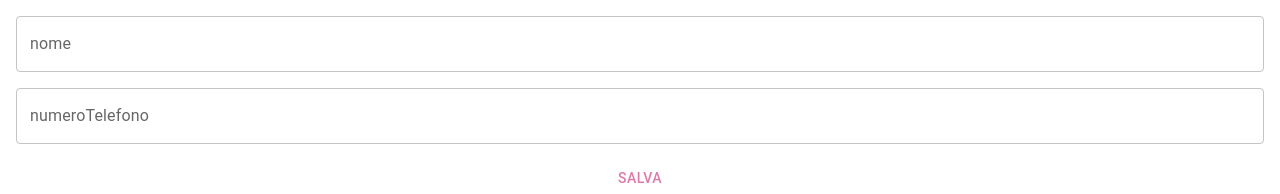
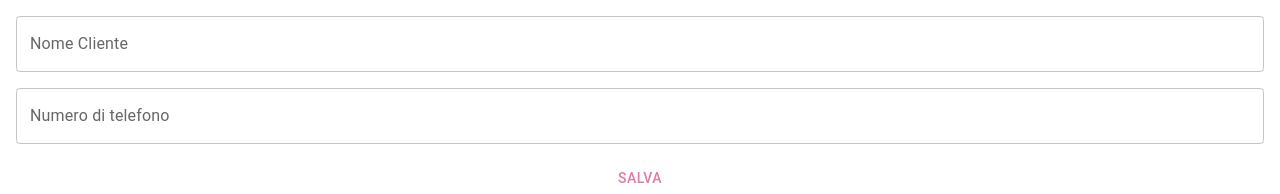
Before and after one commit to DavideVito/eleganza-delle-donne, a React (Vite) app: page /crea/crea-cliente in a window 1280 px wide. Shown: the top 194 px of the page. Built offline with nearby package versions, Linux system fonts and the light colour scheme.

Commit message:
Aggiunte funzioni

```diff
--- a/src/Pages/Crea/Cliente/CreaCliente.tsx
+++ b/src/Pages/Crea/Cliente/CreaCliente.tsx
@@ -32,9 +32,9 @@ export const CreaCliente = () => {
     });
 
     const creaCliente = async (nome: string, telefono: string) => {
-        await ClientiRepository.CreaCliente({ nomePersona: nome, numeroTelefono: telefono })
+        const id = await ClientiRepository.CreaCliente({ nomePersona: nome, numeroTelefono: telefono })
 
-        alert("Ok")
+        window.location.href = `/cliente/${id}`
     }
 
 
@@ -44,7 +44,7 @@ export const CreaCliente = () => {
             fullWidth
             id="nome"
             name="nome"
-            label="nome"
+            label="Nome Cliente"
             value={formik.values.nome}
             onChange={formik.handleChange}
             onBlur={formik.handleBlur}
@@ -56,8 +56,8 @@ export const CreaCliente = () => {
             fullWidth
             id="numeroTelefono"
             name="numeroTelefono"
-            label="numeroTelefono"
-            type="numeroTelefono"
+            label="Numero di telefono"
+            type="tel"
             value={formik.values.numeroTelefono}
             onChange={formik.handleChange}
             onBlur={formik.handleBlur}
--- a/src/Pages/Info/Clienti/InfoCliente/InfoCliente.tsx
+++ b/src/Pages/Info/Clienti/InfoCliente/InfoCliente.tsx
@@ -1,4 +1,4 @@
-import { Container, Typography, Paper, List, ListItem, ListItemText, Divider, IconButton } from "@mui/material"
+import { Container, Typography, Paper, List, ListItem, ListItemText, Divider, IconButton, Button } from "@mui/material"
 import { useState, useEffect } from "react"
 import { useParams } from "react-router-dom"
 import { Cliente } from "../../../../Models/Cliente/Cliente"
@@ -35,6 +35,12 @@ export const InfoCliente = () => {
         getNote(cliente!)
     }
 
+    const deleteCliente = async () => {
+        await ClientiRepository.EliminaCliente(cliente!)
+        window.location.href = "/contatti"
+    }
+
+
 
     if (typeof cliente === "undefined") return "Carico..."
     if (!cliente) return "Cliente non trovato"
@@ -49,6 +55,15 @@ export const InfoCliente = () => {
             <Typography variant="body1">Nome: {cliente.nomePersona}</Typography>
             <Typography variant="body1">Telefono: {cliente.numeroTelefono}</Typography>
 
+        </Paper>
+
+        <Paper sx={{ padding: 2, mb: 4 }}>
+            <Typography variant="h6">Azioni</Typography>
+            <Divider />
+
+            <Button color="error" onClick={deleteCliente}>
+                Elimina cliente
+            </Button>
         </Paper>
 
         <Typography variant="h6" gutterBottom>
--- a/src/Repositories/Clienti/ClientiRepository.ts
+++ b/src/Repositories/Clienti/ClientiRepository.ts
@@ -1,4 +1,4 @@
-import { FirestoreDataConverter, addDoc, collection, doc, getDoc, getDocs, getFirestore, limit, query } from "firebase/firestore"
+import { FirestoreDataConverter, addDoc, collection, deleteDoc, doc, getDoc, getDocs, getFirestore, limit, query } from "firebase/firestore"
 import { Cliente, CreaClienteModel } from "../../Models/Cliente/Cliente";
 import { app } from "../../Firebase/Firebase";
 
@@ -55,8 +55,15 @@ const GetClienti = async (): Promise<Cliente[]> => {
     return ris.docs.map(x => x.data());
 }
 
+const EliminaCliente = async (cliente: Cliente): Promise<void> => {
+    const documento = doc(collezioneClienti, cliente.id)
+
+    return await deleteDoc(documento)
+}
+
 export default {
     CreaCliente,
     GetCliente,
-    GetClienti
+    GetClienti,
+    EliminaCliente
 }
```
